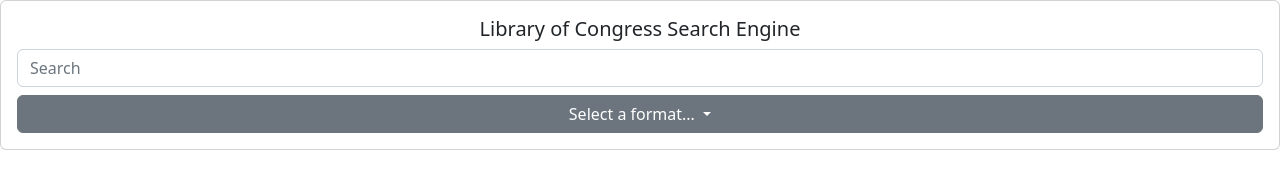
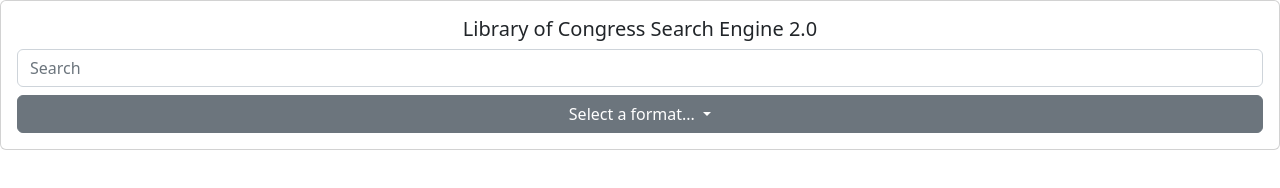
Before and after one commit to jAndreassi/library-of-congress, a plain HTML site: page index.html in a window 1280 px wide. Drawn offline with nearby package versions, Linux system fonts and the light colour scheme.

Commit message:
adds 2.0 at end of card-title

```diff
--- a/index.html
+++ b/index.html
@@ -20,7 +20,7 @@
     <main>
       <div class="card text-center">
           <div class="card-body">
-          <h5 class="card-title">Library of Congress Search Engine</h5>
+          <h5 class="card-title">Library of Congress Search Engine 2.0</h5>
           <!-- search -->
           <div class="input-group justify-content-center mb-2">
               <div class="form-outline w-100">
```
